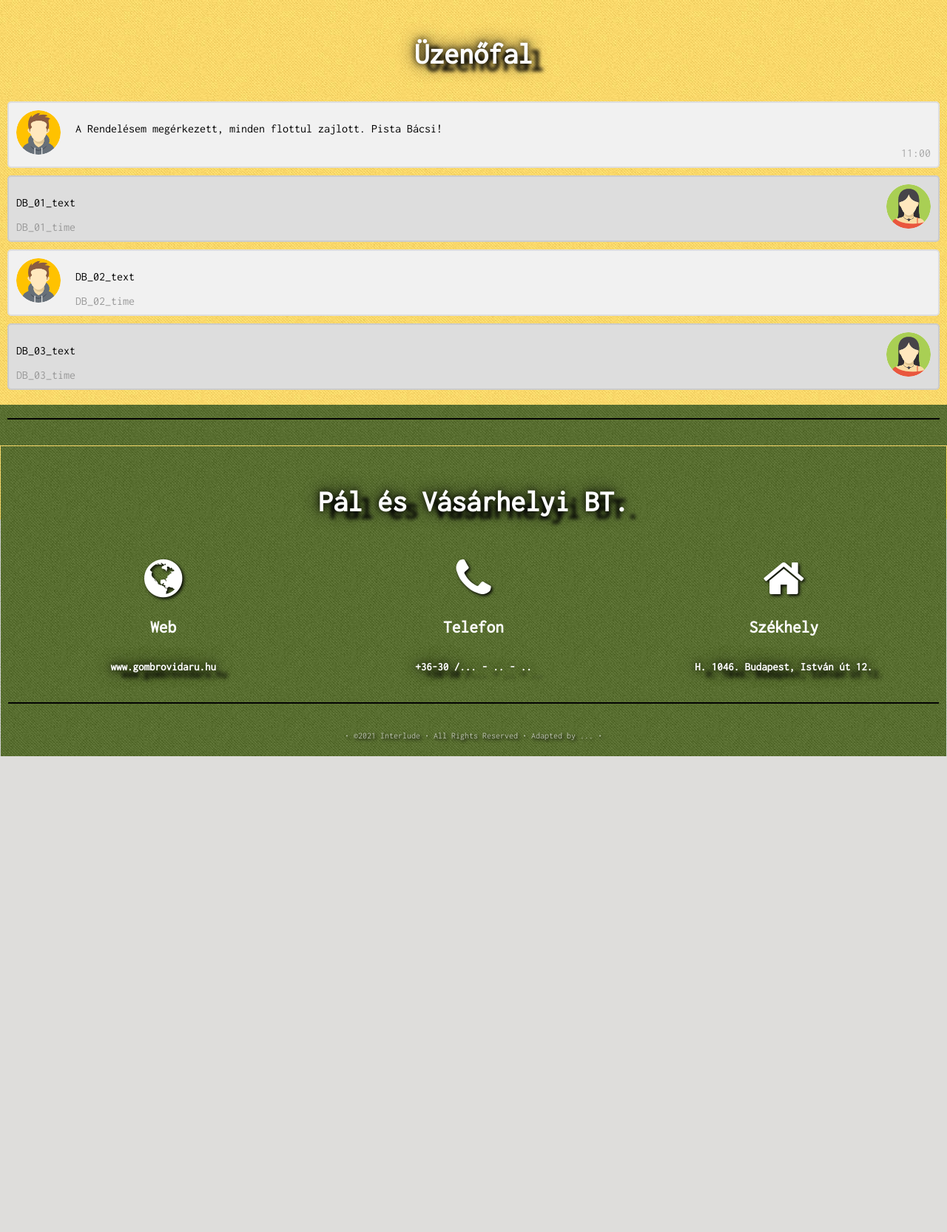
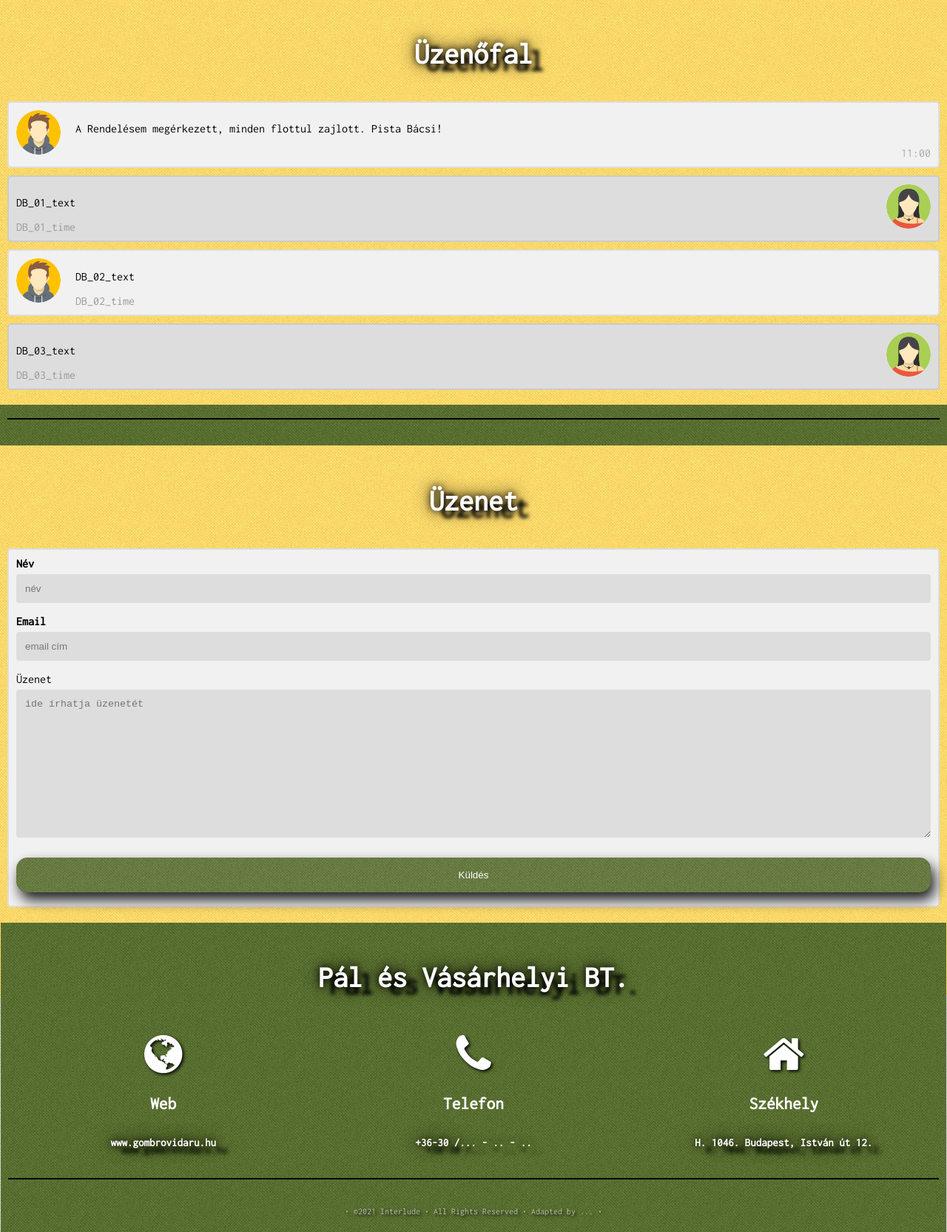
Before and after one commit to l4kyxa/AFP2021_1_LB_A, a PHP site: page /uzenofal.php in a window 1280 px wide. Shown: the part 55-1720 px from the top of the page at 74% size. Before the commit the page ends 1077 px from the top, so only its background shows below. Run offline with PHP 8.4, Linux system fonts and the light colour scheme.

Commit message:
uzenofal.php-üzenet form létrehozása

```diff
--- a/Front-End/uzenofal.php
+++ b/Front-End/uzenofal.php
@@ -67,7 +67,24 @@
     </div>
 
     <!---->
+    <div id="box_2">
+        <h2>Üzenet</h2>
+        <div class="container">
+            <form action="action_page.php">
 
+                <label for="name"><b>Név</b></label>
+                <input type="text" placeholder="név" name="name" id="name" required>
+
+                <label for="email"><b>Email</b></label>
+                <input type="text" placeholder="email cím" name="email" id="email" required>
+
+                <label for="subject">Üzenet</label>
+                <textarea id="subject" name="subject" placeholder="ide írhatja üzenetét" style="height:200px"></textarea>
+                <!-- <input type="submit" value="Submit">-->
+                <button type="submit" class="registerbtn">Küldés</button>
+            </form>
+        </div>
+    </div>
 </div>
 <!---->
 <div id="footer">
```
